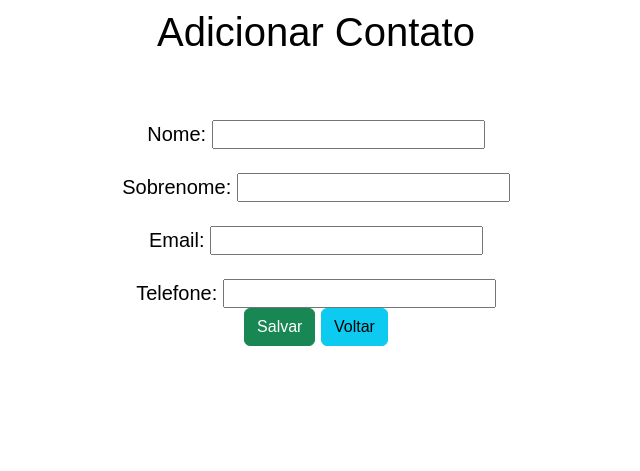
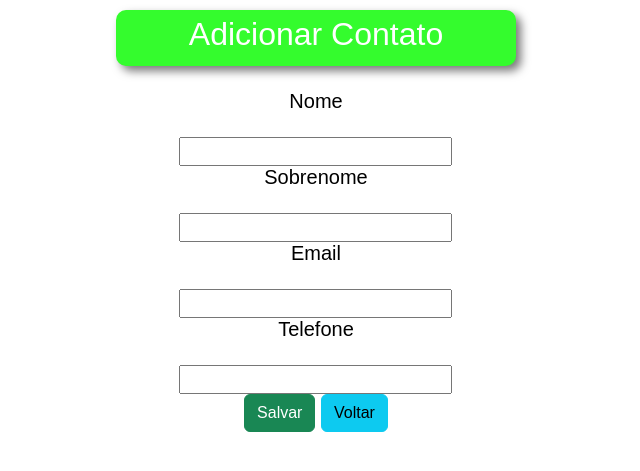
Before and after one commit to DanielMurta/Agenda_de_Contatos-Django, a Django app: page /form/ in a window 1280 px wide. Shown: the top 471 px of the page, without its empty margins (324-964 px from the left). Run offline with Django 4.2, Linux system fonts and the light colour scheme.

Commit message:
[Projeto Finalizado]

```diff
--- a/cadastro/templates/form.html
+++ b/cadastro/templates/form.html
@@ -8,21 +8,44 @@
         body {
             font: normal 15pt Arial;
             color: black;
+            text-align: center;
+
+        }
+        header {
+            padding: 5px;
+        }
+        section {
+            font: normal 15pt Arial;
+            background: rgb(52, 252, 45);
+            border-radius: 10px;
+            padding: 5px;
+            width: 400px;
+            color: white;
+            margin: auto;
+            box-shadow: 5px 5px 10px rgba(0, 0, 0, 0.534);
+            font: normal 10pt Arial;
         }
     </style>
 </head>
 <body>
-    <div class="col-8 m-auto pt-2 pb-2 text-center">
-        <h1>Adicionar Contato</h1>
-    </div>
+    <header>
+
+    </header>
+    <section>
+        <h2>Adicionar Contato</h2>
+    </section>
 
     <div class="col-8 m-auto pt-4 pb-2 text-center">
         <form name="form" id="form" action="{% if db %}/update/{{ db.id }}/{% else %}/create/{% endif %}" method="post">
             {% csrf_token %}
-            <div class="form-group mt-4">Nome: {{ form.primeiro_nome }}</div>
-            <div class="form-group mt-4">Sobrenome: {{ form.ultimo_nome }}</div>
-            <div class="form-group mt-4">Email: {{ form.email }}</div>
-            <div class="form-group mt-4">Telefone: {{ form.numero_telefone }}</div>
+            <div>Nome</div>
+            <div class="form-group mt-4">{{ form.primeiro_nome }}</div>
+            <div>Sobrenome</div>
+            <div class="form-group mt-4">{{ form.ultimo_nome }}</div>
+            <div>Email</div>
+            <div class="form-group mt-4">{{ form.email }}</div>
+            <div>Telefone</div>
+            <div class="form-group mt-4">{{ form.numero_telefone }}</div>
 
             <input type="submit" class="btn btn-success" value="Salvar">
             <a href="/" class="btn btn-info">Voltar</a>
```
Also changed, not shown: cadastro/templates/index.html (+20 -4 lines), cadastro/templates/view.html (+34 -10 lines), README.md (added).
